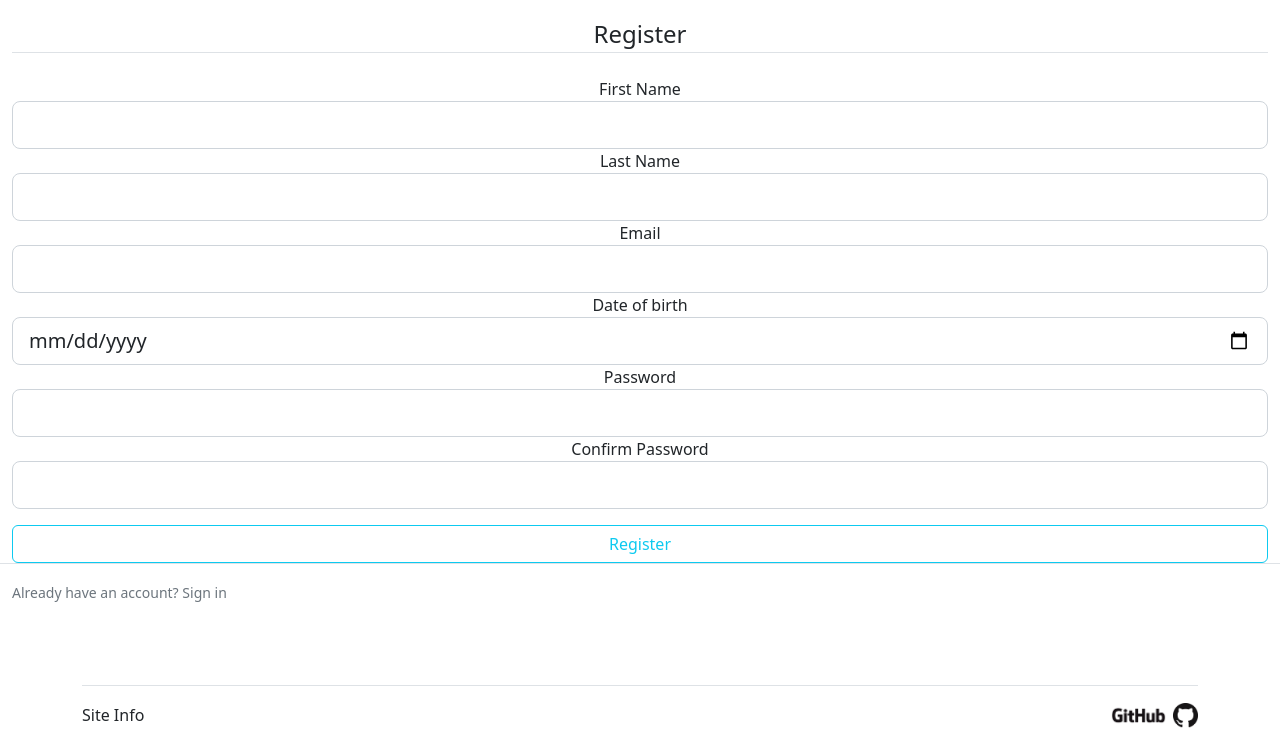
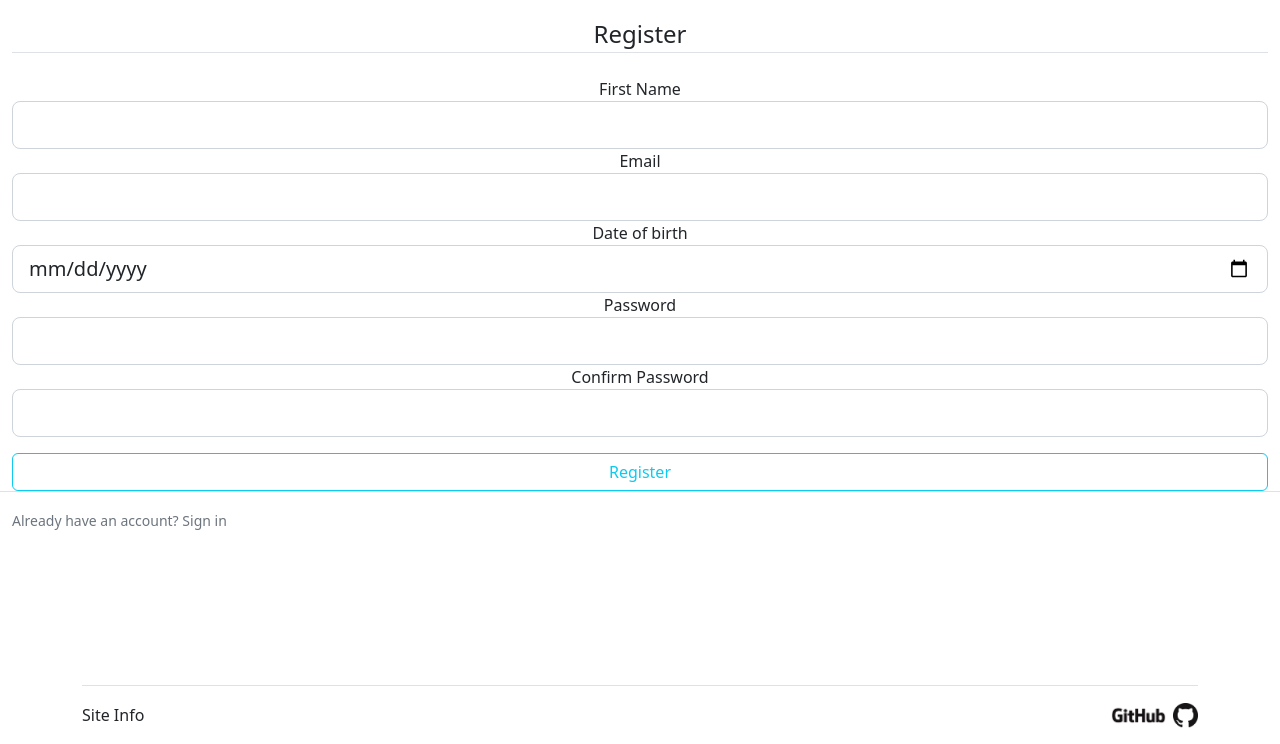
Before and after one commit to DrunkenPangolin/net_worth_tracker, a Flask app: page /register in a window 1280 px wide. Shown: the part 56-800 px from the top of the page. Run offline with Flask 2, Linux system fonts and the light colour scheme; some libraries are stand-ins or nearby versions.

Commit message:
Accounts only appear to owners, first and last names merged

```diff
--- a/webapp/forms.py
+++ b/webapp/forms.py
@@ -1,21 +1,14 @@
 from flask_wtf import FlaskForm
 from flask_wtf.file import FileAllowed, FileField
 from flask_login import current_user
-from wtforms import StringField, PasswordField, SubmitField, BooleanField, DateField, FloatField, SelectField
+from wtforms import StringField, PasswordField, SubmitField, BooleanField, DateField, IntegerField, SelectField
 from wtforms.validators import InputRequired, Length, Email, EqualTo, ValidationError
-from webapp.models import Accounts, User
+from webapp.models import Account, User
 
 
 class RegistrationForm(FlaskForm):
-    first_name = StringField(
+    name = StringField(
         "First Name",
-        validators=[
-            InputRequired(),
-            Length(max=20),
-        ],
-    )
-    last_name = StringField(
-        "Last Name",
         validators=[
             InputRequired(),
             Length(max=20),
@@ -72,15 +65,8 @@ class LoginForm(FlaskForm):
 
 
 class UpdateProfileForm(FlaskForm):
-    first_name = StringField(
+    name = StringField(
         "First Name",
-        validators=[
-            InputRequired(),
-            Length(max=20),
-        ],
-    )
-    last_name = StringField(
-        "Last Name",
         validators=[
             InputRequired(),
             Length(max=20),
@@ -110,7 +96,7 @@ class UpdateProfileForm(FlaskForm):
 
 
 
-class AddAccountForm(FlaskForm):
+class AccountForm(FlaskForm):
     account_name = StringField(
         "Account Name",
         validators=[
@@ -147,7 +133,7 @@ class AddAccountForm(FlaskForm):
             InputRequired(),
         ],
     )
-    credit_limit = FloatField("Credit Limit")
+    credit_limit = IntegerField("Credit Limit")
     benefit = StringField(
         "Account Benefit",
     )
@@ -160,6 +146,6 @@ class AddAccountForm(FlaskForm):
 
 
     def validate_account_name(self, account_name):
-        account = Accounts.query.filter_by(account_name=account_name.data).first()
+        account = Account.query.filter_by(account_name=account_name.data).first()
         if account:
             raise ValidationError("That account name is already registered")
--- a/webapp/routes.py
+++ b/webapp/routes.py
@@ -1,10 +1,10 @@
 import os
 import secrets
 from PIL import Image
-from flask import render_template, url_for, flash, redirect, request
+from flask import render_template, url_for, flash, redirect, request, abort
 from webapp import app, db, bcrypt
-from webapp.forms import RegistrationForm, LoginForm, UpdateProfileForm, AddAccountForm
-from webapp.models import Accounts, User
+from webapp.forms import RegistrationForm, LoginForm, UpdateProfileForm, AccountForm
+from webapp.models import Account, User
 from flask_login import login_user, current_user, logout_user, login_required
 
 
@@ -34,8 +34,7 @@ def register():
     if form.validate_on_submit():
         hashed_pass = bcrypt.generate_password_hash(form.password.data).decode("utf-8")
         user = User(
-            first_name=form.first_name.data,
-            last_name=form.last_name.data,
+            name=form.name.data,
             email=form.email.data,
             dob=form.dob.data,
             password=hashed_pass,
@@ -43,7 +42,7 @@ def register():
         db.session.add(user)
         db.session.commit()
         flash(
-            f"Profile created for {form.first_name.data} {form.last_name.data}, you are now able to log in",
+            f"Profile created for {form.name.data}, you are now able to log in",
             "success",
         )
         return redirect(url_for("login"))
@@ -98,16 +97,14 @@ def profile():
             if old_pic != "default.jpg":
                 os.remove(os.path.join(app.root_path, "static/profile_pics", old_pic))
 
-        current_user.first_name = form.first_name.data
-        current_user.last_name = form.last_name.data
+        current_user.name = form.name.data
         current_user.email = form.email.data
         current_user.dob = form.dob.data
         db.session.commit()
         flash("Your profile has been updated!", "success")
         return redirect(url_for("profile"))
     elif request.method == "GET":
-        form.first_name.data = current_user.first_name
-        form.last_name.data = current_user.last_name
+        form.name.data = current_user.name
         form.email.data = current_user.email
         form.dob.data = current_user.dob
 
@@ -118,9 +115,9 @@ def profile():
 @app.route("/accounts", methods=["GET", "POST"])
 @login_required
 def accounts():
-    form = AddAccountForm()
+    form = AccountForm()
     if form.validate_on_submit():
-        account=Accounts(
+        account=Account(
             account_name = form.account_name.data,
             account_type = form.account_type.data,
             currency = form.currency.data,
@@ -138,15 +135,31 @@ def accounts():
             f"Account added",
             "success",
         )
-    account_list = Accounts.query.all()
-    return render_template("pages/accounts.html", title="Accounts", form=form, account_list = account_list)
+    account_list = Account.query.filter_by(account_owner=current_user)
+    return render_template("pages/accounts.html", title="Account", form=form, account_list = account_list)
 
 
 @app.route("/accounts/<int:account_id>", methods=["GET", "POST"])
 @login_required
 def account_info(account_id):
-    account = Accounts.query.get_or_404(account_id)
-    return render_template("pages/account_info.html", title=account.account_name)
+    account = Account.query.get_or_404(account_id)
+    if account.account_owner != current_user:
+        abort(404)
+    else:
+        return render_template("pages/account_info.html", title=account.account_name)
+
+
+@app.route("/accounts/<int:account_id>/update", methods=["GET", "POST"])
+@login_required
+def delete_account(account_id):
+    account = Account.query.get_or_404(account_id)
+    if account.account_owner != current_user:
+        abort(404)
+    else:
+        db.session.delete(account)
+        db.session.commit()
+        return redirect(url_for("accounts"))
+
 
 
 @app.route("/balances")
--- /dev/null
+++ b/webapp/templates/pages/404.html
@@ -0,0 +1,5 @@
+{% extends 'layout.html' %}
+
+{% block content %}
+<h1 class="mb-4">{{title}} page</h1>
+{% endblock content %}
--- /dev/null
+++ b/webapp/templates/pages/account_update.html
@@ -0,0 +1,5 @@
+{% extends 'layout.html' %}
+
+{% block content %}
+<h1 class="mb-4">{{title}} page</h1>
+{% endblock content %}
--- a/webapp/templates/pages/accounts.html
+++ b/webapp/templates/pages/accounts.html
@@ -5,9 +5,6 @@
 
     <!-- Example Table (Maybe to use for accounts page)-->
     <div class="card shadow mb-4">
-        <div class="card-header py-3">
-            <h6 class="m-0 font-weight-bold text-primary">DataTables Example</h6>
-        </div>
         <div class="card-body">
             <div class="table-responsive">
                 <table class="table table-bordered" id="dataTable" width="100%" cellspacing="0">
--- a/webapp/templates/pages/register.html
+++ b/webapp/templates/pages/register.html
@@ -9,29 +9,16 @@
                 Register
             </legend>
             <div class = "form-group">
-                {{ form.first_name.label(class="form-control-label")}}
-                {% if form.first_name.errors %}
-                    {{ form.first_name(class="form-control form-control-lg is-invalid")}}
+                {{ form.name.label(class="form-control-label")}}
+                {% if form.name.errors %}
+                    {{ form.name(class="form-control form-control-lg is-invalid")}}
                     <div class="invalid-feedback">
-                        {% for error in form.first_name.errors %}
+                        {% for error in form.name.errors %}
                             <span>{{ error }}</span>
                         {% endfor %}
                     </div>
                 {% else %}
-                    {{ form.first_name(class="form-control form-control-lg")}}
-                {% endif %}
-            </div>
-            <div class = "form-group">
-                {{ form.last_name.label(class="form-control-label")}}
-                {% if form.last_name.errors %}
-                    {{ form.last_name(class="form-control form-control-lg is-invalid")}}
-                    <div class="invalid-feedback">
-                        {% for error in form.last_name.errors %}
-                            <span>{{ error }}</span>
-                        {% endfor %}
-                    </div>
-                {% else %}
-                    {{ form.last_name(class="form-control form-control-lg")}}
+                    {{ form.name(class="form-control form-control-lg")}}
                 {% endif %}
             </div>
             <div class = "form-group">
```
Also changed, not shown: webapp/models.py (+6 -7 lines), webapp/templates/pages/account_info.html (+29 -1 lines), webapp/templates/pages/profile.html (+6 -19 lines), webapp/site.db.
